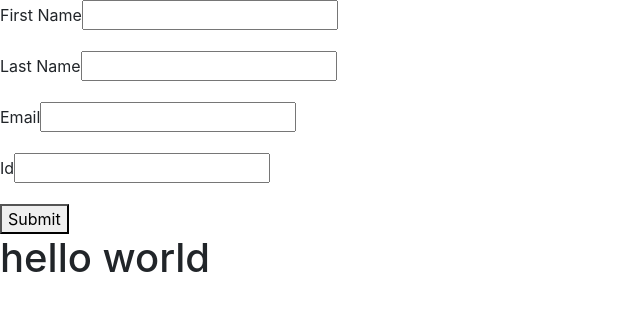
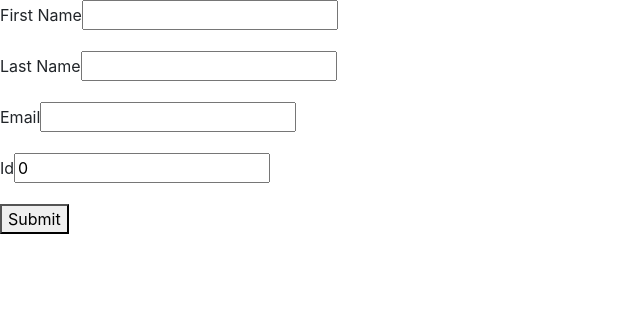
Before and after one commit to alanhlee/reactEmployeeDirect, a React (Create React App) app: page / in a window 1280 px wide. Shown: the top 310 px of the page, without its empty margins (0-640 px from the left). Built offline with nearby package versions, Linux system fonts and the light colour scheme.

Commit message:
fixed employee display

```diff
--- a/src/App.js
+++ b/src/App.js
@@ -1,5 +1,7 @@
 import React, { Component } from "react";
 import Form from './components/Form'
+import Employee from './components/Employee'
+
 
 class App extends Component {
   state = {
@@ -18,10 +20,10 @@ class App extends Component {
     let employees = JSON.parse(JSON.stringify(this.state.employees));
 
     employees.push({
-      firstName: this.state.name,
-      lastName: this.state.movie,
-      email: this.state.song,
-      id: this.state.food,
+      firstName: this.state.firstName,
+      lastName: this.state.lastName,
+      email: this.state.email,
+      id: this.state.id,
     });
 
     this.setState({
@@ -35,8 +37,18 @@ class App extends Component {
   render() {
     return (
       <>
-      <Form />
-        <h1>hello world</h1>
+        <Form
+          firstName={this.state.firstName}
+          lastName={this.state.lastName}
+          email={this.state.email}
+          id={this.state.id}
+
+          handleInputChange={this.handleInputChange}
+          handleSubmit={this.handleSubmit}
+        />
+        {this.state.employees.map((employee) => (
+          <Employee employee={employee} />
+        ))}
       </>
     );
   }
--- /dev/null
+++ b/src/components/Employee/Employee.js
@@ -0,0 +1,21 @@
+import React from "react";
+
+const Employee = (props) => {
+  // console.log(props.employee);
+  return (
+    <>
+      <div
+        className="card text-white bg-secondary mb-3"
+        style={{ maxWidth: "18rem" }}
+      >
+        <div className="card-header">Name: {props.employee.firstName} {props.employee.lastName}</div>
+        <div className="card-body">
+          <p className="card-text">Email: {props.employee.email}</p>
+          <p className="card-text">Id: {props.employee.id}</p>
+        </div>
+      </div>
+    </>
+  )
+}
+
+export default Employee
```
Also changed, not shown: src/Employee/Employee.js (deleted, +0 -19 lines), src/components/Employee/index.js (renamed from src/Employee/index.js).
